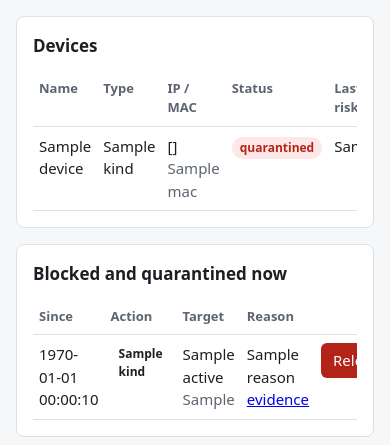
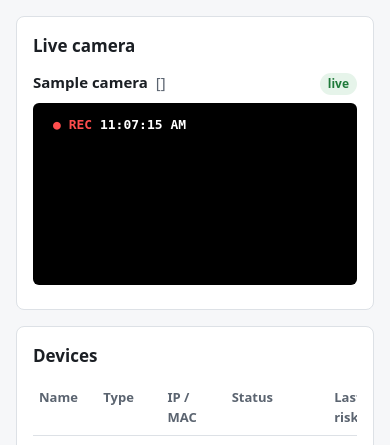
Before and after one commit to naarrzz/tanod, a FastAPI app: template dashboard/templates/index.html in a window 390 px wide. Shown: the part 69-514 px from the top of the page. Run offline with FastAPI, Linux system fonts and the light colour scheme; the template is opened without the code that fills it: most values are stand-ins (such as "Sample title", 1, 10 or a date in 2020).

Commit message:
Several cameras: grid with view dropdown, phone camera picker, no laptop fallback in LAN mode

```diff
--- a/dashboard/app.py
+++ b/dashboard/app.py
@@ -75,36 +75,56 @@ def require_owner(request: Request, creds: HTTPBasicCredentials = Depends(securi
     return creds.username.lower()
 
 
-PHONE_FRESH_S = 4.0  # a phone counts as the camera while it sent a frame this recently
+PHONE_FRESH_S = 4.0  # a phone camera counts as live while it sent a frame this recently
 
 
-def camera_state(conn, phone_ts: float = 0.0) -> dict:
-    """The camera device, where its video comes from, and whether TANOD has it cut off."""
-    cam = conn.execute("SELECT * FROM devices WHERE kind='camera' ORDER BY id LIMIT 1").fetchone()
-    if not cam:
-        return {"present": False, "isolated": False}
-    ev = next((e for e in db.active_responses(conn) if e["target_ip"] == cam["ip"]), None)
-    if os.environ.get("TANOD_CAMERA_URL"):
+def list_cameras(conn):
+    return conn.execute("SELECT * FROM devices WHERE kind='camera' ORDER BY id").fetchall()
+
+
+def camera_state(conn, cam, phone_ts: float = 0.0, first: bool = True) -> dict:
+    """Where one camera's video comes from, whether it is live, and whether TANOD has it cut off.
+
+    Sources: "url" (TANOD_CAMERA_URL, first camera only), "phone" (a phone sends frames to
+    /camera/frame; forced for every camera when TANOD_PHONE_CAMERA=1, as in demo --lan) or
+    "laptop" (a camera on the computer showing the dashboard, first camera only)."""
+    active = db.active_responses(conn)
+    ev = next((e for e in active if e["target_ip"] == cam["ip"]), None)
+    if first and os.environ.get("TANOD_CAMERA_URL"):
         source = "url"
-    elif time.time() - phone_ts < PHONE_FRESH_S:
+    elif os.environ.get("TANOD_PHONE_CAMERA") == "1" or phone_ts or not first:
         source = "phone"
     else:
         source = "laptop"
     return {"present": True, "name": cam["name"], "ip": cam["ip"], "isolated": ev is not None,
             "since": datetime.fromtimestamp(ev["ts"]).strftime("%H:%M:%S") if ev else None,
             "reason": ev["reason"] if ev else None, "risk": ev["risk"] if ev else None,
-            "active": len(db.active_responses(conn)), "source": source}
+            "active": len(active), "source": source,
+            "live": source != "phone" or time.time() - phone_ts < PHONE_FRESH_S}
 
 
 def create_app(db_path: str | None = None, enforcer: Enforcer | None = None) -> FastAPI:
     app = FastAPI(title="TANOD Dashboard")
     app.state.conn = db.connect(db_path or os.environ.get("TANOD_DB", "data/tanod.db"))
     app.state.enforcer = enforcer or Enforcer(dry_run=os.environ.get("TANOD_DRY_RUN", "1") != "0")
-    app.state.frame, app.state.frame_ts = None, 0.0  # latest JPEG from a phone camera page
+    app.state.frames = {}  # camera ip -> (latest JPEG from its phone page, time received)
     app.state.frame_cond = threading.Condition()
 
-    def cam_state(request):
-        return camera_state(request.app.state.conn, request.app.state.frame_ts)
+    def cams_state(request) -> list[dict]:
+        conn, frames = request.app.state.conn, request.app.state.frames
+        return [camera_state(conn, c, frames.get(c["ip"], (None, 0.0))[1], i == 0)
+                for i, c in enumerate(list_cameras(conn))]
+
+    def one_cam(request, ip: str | None) -> dict:
+        cams = cams_state(request)
+        if not cams:
+            raise HTTPException(404, "No camera is registered")
+        if ip is None:
+            return cams[0]
+        for c in cams:
+            if c["ip"] == ip:
+                return c
+        raise HTTPException(404, "No such camera")
 
     @app.get("/", response_class=HTMLResponse)
     def home(request: Request, user: str = Depends(require_owner)):
@@ -115,41 +135,48 @@ def create_app(db_path: str | None = None, enforcer: Enforcer | None = None) ->
             "events": db.list_events(conn, 30),
             "dry_run": request.app.state.enforcer.dry_run,
             "user": user,
-            "camera": cam_state(request),
+            "cameras": cams_state(request),
         })
 
     @app.get("/camera/status")
     def camera_status(request: Request, _=Depends(require_owner)):
-        return JSONResponse(cam_state(request))
+        cams = cams_state(request)
+        return JSONResponse({"cameras": cams, "active": len(db.active_responses(request.app.state.conn))})
 
     @app.get("/cam", response_class=HTMLResponse)
-    def phone_camera_page(request: Request, user: str = Depends(require_owner)):
-        """Open this on a phone to use it as the camera."""
-        return templates.TemplateResponse(request, "cam.html", {"camera": cam_state(request), "user": user})
+    def phone_camera_page(request: Request, ip: str | None = None, user: str = Depends(require_owner)):
+        """Open this on a phone to use it as one of the cameras."""
+        cams = cams_state(request)
+        cam = one_cam(request, ip) if (ip or len(cams) == 1) else None
+        return templates.TemplateResponse(request, "cam.html", {"camera": cam, "cameras": cams, "user": user})
 
     @app.post("/camera/frame")
-    async def camera_frame(request: Request, _=Depends(require_owner)):
-        """One JPEG frame from the phone. Refused while the camera is quarantined,
+    async def camera_frame(request: Request, ip: str | None = None, _=Depends(require_owner)):
+        """One JPEG frame from a phone. Refused while that camera is quarantined,
         the same way the gateway firewall would drop the camera's traffic."""
-        st = cam_state(request)
+        st = one_cam(request, ip)
         if st["isolated"]:
             return JSONResponse({"isolated": True, "reason": st["reason"], "since": st["since"]}, status_code=503)
         body = await request.body()
         if not body.startswith(b"\xff\xd8") or len(body) > 2_000_000:
             raise HTTPException(400, "Send one JPEG image")
         with request.app.state.frame_cond:
-            request.app.state.frame, request.app.state.frame_ts = body, time.time()
+            request.app.state.frames[st["ip"]] = (body, time.time())
             request.app.state.frame_cond.notify_all()
         return JSONResponse({"isolated": False})
 
     @app.get("/camera/stream")
-    def camera_stream(request: Request, _=Depends(require_owner)):
-        """The camera feed as MJPEG, from TANOD_CAMERA_URL or from the phone page.
+    def camera_stream(request: Request, ip: str | None = None, _=Depends(require_owner)):
+        """One camera's feed as MJPEG, from TANOD_CAMERA_URL or from its phone page.
         It stops the moment the camera is quarantined."""
-        st = cam_state(request)
+        st = one_cam(request, ip)
         if st["isolated"]:
             raise HTTPException(503, "Camera is isolated by TANOD")
-        conn, state = request.app.state.conn, request.app.state
+        conn, state, cam_ip = request.app.state.conn, request.app.state, st["ip"]
+
+        def isolated() -> bool:
+            return any(e["target_ip"] == cam_ip for e in db.active_responses(conn))
+
         if st["source"] == "url":
             try:
                 upstream = urllib.request.urlopen(os.environ["TANOD_CAMERA_URL"], timeout=5)
@@ -162,7 +189,7 @@ def create_app(db_path: str | None = None, enforcer: Enforcer | None = None) ->
                     while True:
                         if time.time() - checked > 0.5:
                             checked = time.time()
-                            if camera_state(conn)["isolated"]:
+                            if isolated():
                                 break
                         chunk = upstream.read(16384)
                         if not chunk:
@@ -174,16 +201,16 @@ def create_app(db_path: str | None = None, enforcer: Enforcer | None = None) ->
             ctype = upstream.headers.get("Content-Type", "multipart/x-mixed-replace")
             return StreamingResponse(relay(), media_type=ctype, headers={"Cache-Control": "no-store"})
 
-        if st["source"] != "phone":
-            raise HTTPException(404, "No camera stream. Open /cam on the phone, or set TANOD_CAMERA_URL.")
+        if st["source"] != "phone" or not st["live"]:
+            raise HTTPException(404, "No video from this camera yet. Open /cam on the phone.")
 
         def frames():
             last = None
             while True:
                 with state.frame_cond:
                     state.frame_cond.wait(timeout=1.0)
-                    frame, ts = state.frame, state.frame_ts
-                if camera_state(conn)["isolated"] or time.time() - ts > PHONE_FRESH_S:
+                    frame, ts = state.frames.get(cam_ip, (None, 0.0))
+                if isolated() or time.time() - ts > PHONE_FRESH_S:
                     break
                 if frame is None or frame is last:
                     continue
--- a/dashboard/templates/index.html
+++ b/dashboard/templates/index.html
@@ -2,71 +2,92 @@
 {% block content %}
 {% if dry_run %}<div class="banner">Dry-run mode: firewall and relay actions are logged, not applied.</div>{% endif %}
 
-{% if camera.present %}
-<section id="camera" data-isolated="{{ 1 if camera.isolated else 0 }}" data-active="{{ camera.active }}" data-source="{{ camera.source }}">
-  <h2 style="display:flex;gap:8px;align-items:baseline;flex-wrap:wrap">Live camera
-    <span class="muted" style="font-weight:400;font-size:14px">{{ camera.name }} · {{ camera.ip }}</span>
-    <span id="cam-pill" class="pill {{ 'quarantined' if camera.isolated else 'normal' }}" style="margin-left:auto">{{ "cut off" if camera.isolated else "live" }}</span>
+{% if cameras %}
+<section id="camera" data-active="{{ cameras[0].active }}">
+  <h2 style="display:flex;gap:10px;align-items:center;flex-wrap:wrap">Live {{ "cameras" if cameras|length > 1 else "camera" }}
+    {% if cameras|length > 1 %}
+    <select id="cam-view" style="font:inherit;font-size:14px;font-weight:400;margin-left:auto">
+      <option value="all">All cameras ({{ cameras|length }})</option>
+      {% for c in cameras %}<option value="{{ c.ip }}">{{ c.name }}{{ " (cut off)" if c.isolated else "" }}</option>{% endfor %}
+    </select>
+    {% endif %}
   </h2>
+  <div class="cam-grid">
+  {% for c in cameras %}
+  <div class="cam-tile" data-ip="{{ c.ip }}" data-source="{{ c.source }}" data-live="{{ 1 if c.live else 0 }}" data-isolated="{{ 1 if c.isolated else 0 }}">
+    <div class="cam-head"><b>{{ c.name }}</b> <span class="muted">{{ c.ip }}</span>
+      <span class="pill cam-pill {{ 'quarantined' if c.isolated else 'normal' }}">{{ "cut off" if c.isolated else "live" }}</span></div>
     <div class="cam-box">
-    <img id="cam-img" alt="Camera feed" hidden>
-    <video id="cam-vid" autoplay muted playsinline hidden></video>
-    <canvas id="cam-test" width="640" height="360" hidden></canvas>
-    <div id="cam-rec" class="cam-rec">● REC <span id="cam-clock"></span></div>
-    <div id="cam-off" class="cam-off" {% if not camera.isolated %}hidden{% endif %}>
+      <img alt="{{ c.name }} feed" hidden>
+      <video autoplay muted playsinline hidden></video>
+      <canvas width="640" height="360" hidden></canvas>
+      <div class="cam-rec">● REC <span class="cam-clock"></span></div>
+      <div class="cam-off cam-cut" {% if not c.isolated %}hidden{% endif %}>
         <b>Camera cut off by TANOD</b>
-      <span id="cam-why">{{ camera.reason or "" }}{% if camera.since %} · since {{ camera.since }}{% endif %}</span>
+        <span class="cam-why">{{ c.reason or "" }}{% if c.since %} · since {{ c.since }}{% endif %}</span>
         <span>The camera can no longer send video anywhere until the owner releases it.</span>
       </div>
+      <div class="cam-off cam-wait" hidden>
+        <b style="color:#e5e7eb">Waiting for video</b>
+        <span>Open <code>/cam?ip={{ c.ip }}</code> on the phone for this camera (run the demo with --lan) and tap Start.</span>
       </div>
-  <p class="muted" style="margin:8px 0 0;font-size:13px;display:flex;gap:8px;align-items:center;flex-wrap:wrap">
-    <span id="cam-src"></span>
-    <select id="cam-pick" hidden style="font:inherit;font-size:13px"></select>
-  </p>
+    </div>
+    <p class="muted cam-foot"><span class="cam-src"></span> <select class="cam-pick" hidden></select></p>
+  </div>
+  {% endfor %}
+  </div>
 </section>
 <style>
-  .cam-box { position:relative; background:#000; border-radius:6px; overflow:hidden; aspect-ratio:16/9; max-height:420px; }
+  .cam-grid { display:grid; gap:16px; grid-template-columns:repeat(auto-fill, minmax(300px, 1fr)); }
+  .cam-grid.single { grid-template-columns:1fr; max-width:760px; }
+  .cam-tile[hidden] { display:none; }
+  .cam-head { display:flex; gap:8px; align-items:baseline; margin-bottom:8px; flex-wrap:wrap; }
+  .cam-head .pill { margin-left:auto; }
+  .cam-box { position:relative; background:#000; border-radius:6px; overflow:hidden; aspect-ratio:16/9; }
+  .cam-box [hidden] { display:none !important; }
   .cam-box img, .cam-box video, .cam-box canvas { width:100%; height:100%; object-fit:cover; display:block; }
-  .cam-box [hidden] { display:none !important; }
-  .cam-rec { position:absolute; top:10px; left:12px; color:#fff; font:600 13px/1 ui-monospace, monospace;
+  .cam-rec { position:absolute; top:10px; left:12px; color:#ff4d4d; font:600 13px/1 ui-monospace, monospace;
              background:rgba(0,0,0,.45); padding:5px 8px; border-radius:4px; }
-  .cam-rec { color:#ff4d4d; } .cam-rec span { color:#fff; }
+  .cam-rec span { color:#fff; }
   .cam-off { position:absolute; inset:0; display:flex; flex-direction:column; gap:6px; align-items:center; justify-content:center;
              text-align:center; padding:16px; background:#111; color:#e5e7eb; }
-  .cam-off[hidden] { display:none; }
-  .cam-off b { color:#f87171; font-size:20px; }
-  .cam-off span { max-width:520px; font-size:14px; }
+  .cam-off b { color:#f87171; font-size:18px; }
+  .cam-off span { max-width:480px; font-size:14px; }
+  .cam-off code { background:#1f2937; padding:1px 5px; border-radius:4px; }
+  .cam-foot { margin:8px 0 0; font-size:13px; display:flex; gap:8px; align-items:center; flex-wrap:wrap; }
 </style>
 <script>
 (() => {
-  const box = document.getElementById("camera");
-  const img = document.getElementById("cam-img"), vid = document.getElementById("cam-vid");
-  const test = document.getElementById("cam-test"), off = document.getElementById("cam-off");
-  const rec = document.getElementById("cam-rec"), clock = document.getElementById("cam-clock");
-  const src = document.getElementById("cam-src"), pick = document.getElementById("cam-pick");
-  const pill = document.getElementById("cam-pill"), why = document.getElementById("cam-why");
-  let source = box.dataset.source;
-  let isolated = box.dataset.isolated === "1", active = +box.dataset.active, stream = null, testTimer = null;
+  const section = document.getElementById("camera");
+  let active = +section.dataset.active;
+  setInterval(() => { document.querySelectorAll(".cam-clock").forEach(e => e.textContent = new Date().toLocaleTimeString()); }, 500);
 
-  setInterval(() => { clock.textContent = new Date().toLocaleTimeString(); }, 500);
+  function tile(el) {
+    const q = s => el.querySelector(s);
+    const img = q("img"), vid = q("video"), test = q("canvas"), rec = q(".cam-rec");
+    const cut = q(".cam-cut"), wait = q(".cam-wait"), why = q(".cam-why"), src = q(".cam-src"), pick = q(".cam-pick");
+    const pill = q(".cam-pill"), ip = el.dataset.ip;
+    let st = { source: el.dataset.source, live: el.dataset.live === "1", isolated: el.dataset.isolated === "1" };
+    let stream = null, testTimer = null, shown = null;
 
-  function showOnly(el) { [img, vid, test].forEach(e => e.hidden = e !== el); }
-
+    const showOnly = x => [img, vid, test].forEach(e => e.hidden = e !== x);
+    function stopAll() {
+      img.removeAttribute("src");
+      if (stream) { stream.getTracks().forEach(t => t.stop()); stream = null; }
+      clearInterval(testTimer); showOnly(null);
+    }
     function testPattern() {
-    showOnly(test);
-    src.textContent = "No camera found: showing a test pattern.";
+      showOnly(test); src.textContent = "No camera found: showing a test pattern.";
       const g = test.getContext("2d"); let x = 0;
       clearInterval(testTimer);
       testTimer = setInterval(() => {
-      const bars = ["#c0c0c0","#c0c000","#00c0c0","#00c000","#c000c0","#c00000","#0000c0"];
-      bars.forEach((c, i) => { g.fillStyle = c; g.fillRect(i * 640 / 7, 0, 640 / 7 + 1, 360); });
+        ["#c0c0c0","#c0c000","#00c0c0","#00c000","#c000c0","#c00000","#0000c0"].forEach((c, i) => { g.fillStyle = c; g.fillRect(i * 640 / 7, 0, 640 / 7 + 1, 360); });
         g.fillStyle = "rgba(0,0,0,.6)"; g.fillRect(0, 300, 640, 60);
         g.fillStyle = "#fff"; g.font = "bold 22px monospace"; g.fillText("TANOD TEST PATTERN", 20, 338);
         g.fillRect((x = (x + 6) % 640), 290, 40, 6);
       }, 100);
     }
-
-  async function browserCam(deviceId) {
+    async function laptopCam(deviceId) {
       try {
         if (stream) stream.getTracks().forEach(t => t.stop());
         let saved = null; try { saved = localStorage.getItem("tanod-cam"); } catch (e) {}
@@ -75,60 +96,65 @@
         vid.srcObject = stream; showOnly(vid);
         const cams = (await navigator.mediaDevices.enumerateDevices()).filter(d => d.kind === "videoinput");
         const current = stream.getVideoTracks()[0].getSettings().deviceId;
-      const phone = cams.find(c => /iphone|phone|continuity/i.test(c.label));
-      if (!want && phone && phone.deviceId !== current) return browserCam(phone.deviceId);
         pick.innerHTML = cams.map(c => `<option value="${c.deviceId}" ${c.deviceId === current ? "selected" : ""}>${c.label || "Camera"}</option>`).join("");
         pick.hidden = cams.length < 2;
-      src.textContent = "Camera on this laptop.";
+        src.textContent = "Camera on this computer.";
       } catch (e) { testPattern(); }
     }
-  pick.onchange = () => { try { localStorage.setItem("tanod-cam", pick.value); } catch (e) {} if (!isolated) browserCam(pick.value); };
+    pick.onchange = () => { try { localStorage.setItem("tanod-cam", pick.value); } catch (e) {} laptopCam(pick.value); };
 
-  function start() {
-    off.hidden = true; rec.hidden = false;
-    if (source === "url" || source === "phone") {
-      if (stream) { stream.getTracks().forEach(t => t.stop()); stream = null; }
-      clearInterval(testTimer); pick.hidden = true;
-      img.onerror = () => { if (!isolated) src.textContent = "Camera stream stopped."; };
-      img.src = "/camera/stream?t=" + Date.now(); showOnly(img);
-      src.textContent = source === "phone" ? "Live from the phone camera, sent over Wi-Fi through TANOD."
-                                           : "Stream relayed through TANOD from the camera.";
-    } else if (navigator.mediaDevices) { browserCam(); } else { testPattern(); }
+    // Decide what the tile shows. Only restart a feed when what it should show changes,
+    // so a short pause from the phone never flips to another camera.
+    function render() {
+      if (el.hidden) { if (shown !== "hidden") { shown = "hidden"; stopAll(); } return; }
+      const want = st.isolated ? "cut" : (st.source === "phone" && !st.live) ? "wait" : st.source;
+      pill.textContent = st.isolated ? "cut off" : want === "wait" ? "no video" : "live";
+      pill.className = "pill cam-pill " + (st.isolated ? "quarantined" : want === "wait" ? "" : "normal");
+      cut.hidden = want !== "cut"; wait.hidden = want !== "wait"; rec.hidden = want === "cut" || want === "wait";
+      if (st.isolated && st.reason) why.textContent = `${st.reason} · since ${st.since}` + (st.risk != null ? ` · risk ${Math.round(st.risk)}` : "");
+      if (want === shown) return;
+      shown = want; stopAll(); pick.hidden = true;
+      if (want === "laptop") { navigator.mediaDevices ? laptopCam() : testPattern(); }
+      else if (want === "phone" || want === "url") {
+        img.src = `/camera/stream?ip=${encodeURIComponent(ip)}&t=${Date.now()}`; showOnly(img);
+        img.onerror = () => { shown = null; };  // reopen on the next status check
+        src.textContent = want === "phone" ? "Live from a phone camera, sent over Wi-Fi through TANOD." : "Stream relayed through TANOD from the camera.";
+      } else src.textContent = "";
+    }
+    render();
+    return { ip, update(n) { if (n) st = n; render(); } };
   }
 
-  function stop(st) {
-    img.removeAttribute("src");
-    if (stream) { stream.getTracks().forEach(t => t.stop()); stream = null; }
-    clearInterval(testTimer);
-    [img, vid, test].forEach(e => e.hidden = true);
-    rec.hidden = true; off.hidden = false;
-    if (st) why.textContent = `${st.reason || ""} · since ${st.since}` + (st.risk != null ? ` · risk ${Math.round(st.risk)}` : "");
+  // One camera or all of them. Hidden tiles stop their feed to save bandwidth.
+  const view = document.getElementById("cam-view");
+  function applyView() {
+    const v = view ? view.value : "all";
+    document.querySelectorAll(".cam-tile").forEach(t => t.hidden = v !== "all" && t.dataset.ip !== v);
+    document.querySelector(".cam-grid").classList.toggle("single", v !== "all");
   }
-
-  isolated ? stop() : start();
-
+  if (view) {
+    try { const saved = localStorage.getItem("tanod-view"); if ([...view.options].some(o => o.value === saved)) view.value = saved; } catch (e) {}
+    view.onchange = () => { try { localStorage.setItem("tanod-view", view.value); } catch (e) {} applyView(); tiles.forEach(t => t.update()); };
+  }
+  applyView();
+  const tiles = [...document.querySelectorAll(".cam-tile")].map(tile);
   setInterval(async () => {
     try {
-      const st = await (await fetch("/camera/status", { cache: "no-store" })).json();
-      if (st.isolated !== isolated) {
-        isolated = st.isolated;
-        pill.textContent = isolated ? "cut off" : "live";
-        pill.className = "pill " + (isolated ? "quarantined" : "normal");
-        isolated ? stop(st) : start();
-      }
-      if (st.source !== source) { source = st.source; if (!isolated) start(); }
-      if (st.active !== active) { active = st.active; setTimeout(refreshTables, 300); }
+      const res = await (await fetch("/camera/status", { cache: "no-store" })).json();
+      res.cameras.forEach(c => {
+        const t = tiles.find(t => t.ip === c.ip); if (t) t.update(c);
+        const o = view && [...view.options].find(o => o.value === c.ip);
+        if (o) o.textContent = c.name + (c.isolated ? " (cut off)" : "");
+      });
+      if (res.active !== active) { active = res.active; setTimeout(refreshTables, 300); }
     } catch (e) {}
   }, 1000);
 
-  // Update the tables below without reloading, so the camera keeps running.
+  // Update the tables below without reloading, so the cameras keep running.
   async function refreshTables() {
-    const html = await (await fetch("/", { cache: "no-store" })).text();
-    const doc = new DOMParser().parseFromString(html, "text/html");
-    document.querySelectorAll("main > section:not(#camera)").forEach((sec, i) => {
-      const fresh = doc.querySelectorAll("main > section:not(#camera)")[i];
-      if (fresh) sec.innerHTML = fresh.innerHTML;
-    });
+    const doc = new DOMParser().parseFromString(await (await fetch("/", { cache: "no-store" })).text(), "text/html");
+    const fresh = doc.querySelectorAll("main > section:not(#camera)");
+    document.querySelectorAll("main > section:not(#camera)").forEach((sec, i) => { if (fresh[i]) sec.innerHTML = fresh[i].innerHTML; });
   }
 })();
 </script>
```
Also changed, not shown: dashboard/demo.py (+56 -16 lines), dashboard/templates/cam.html (+17 -3 lines), gateway/simulate.py (+21 -9 lines), tests/test_dashboard.py (+38 -15 lines), README.md. Lines whose indentation alone changed are shown as unchanged.
